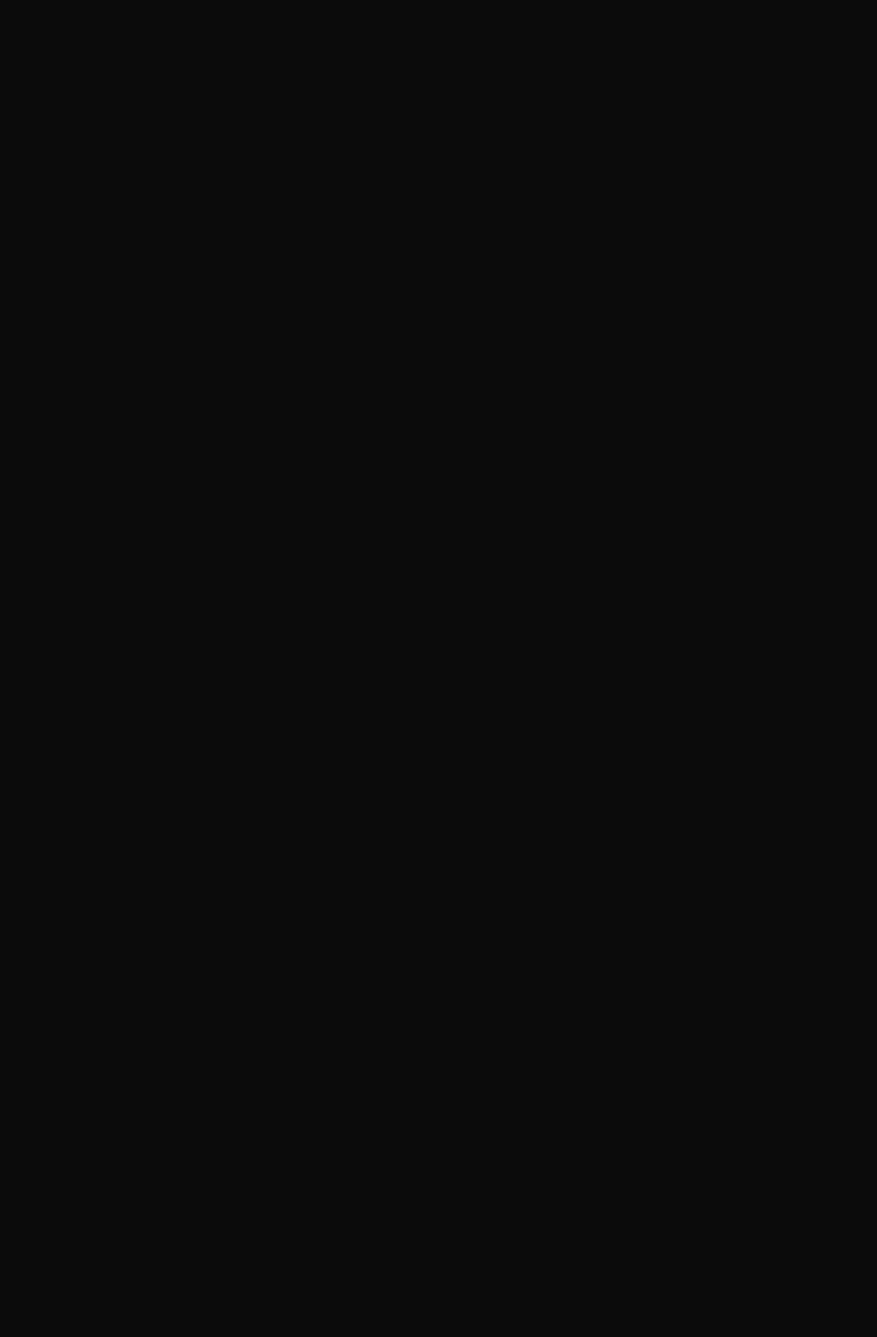
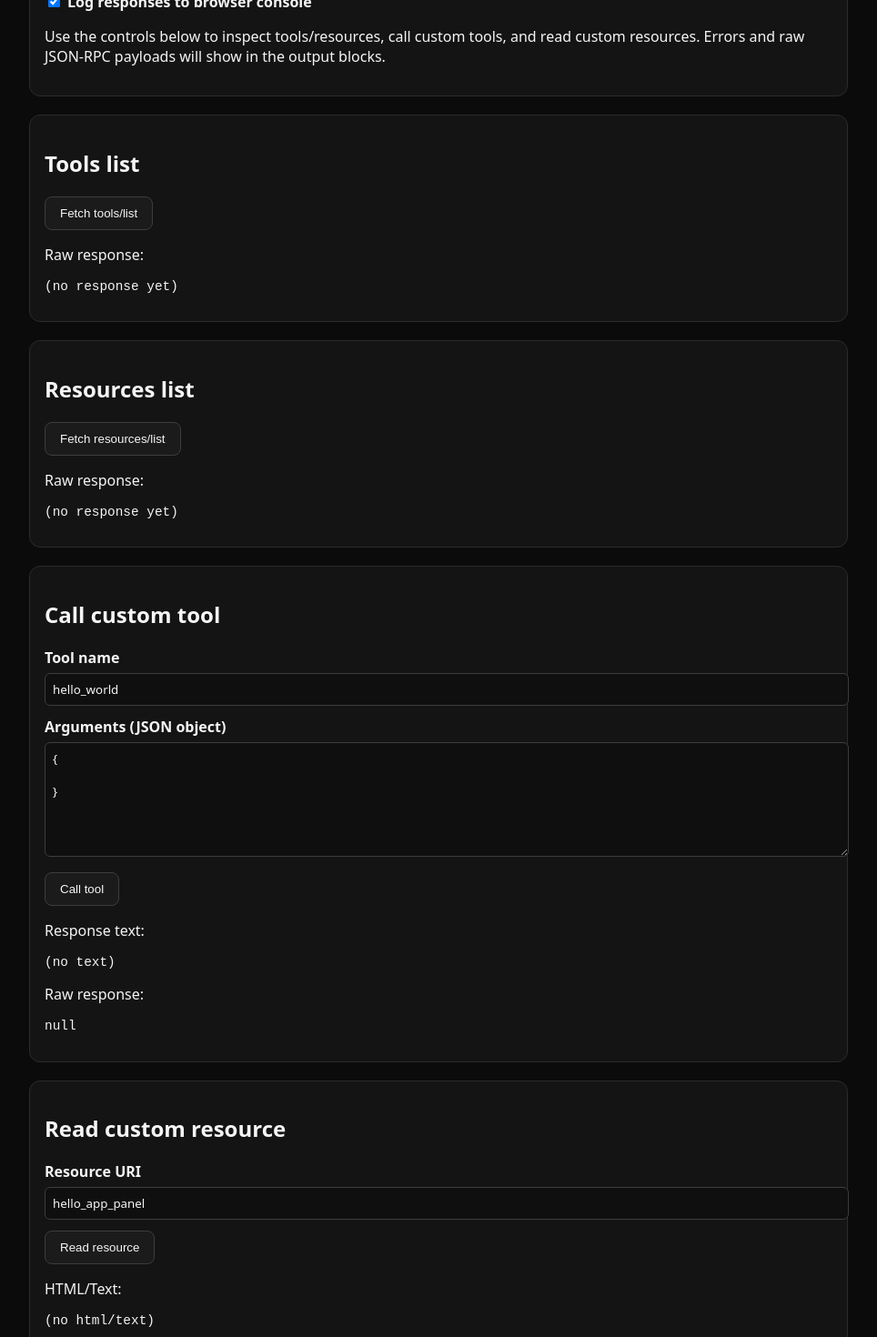
Before and after one commit to VibeJaro/MCP_Host, a Next.js app: page / in a window 1280 px wide. Shown: the part 1020-2490 px from the top of the page at 91% size, without its empty margins (158-1122 px from the left). Before the commit the page ends 959 px from the top, so only its background shows below. Built offline with nearby package versions, Linux system fonts and the light colour scheme.

Commit message:
Add MCP debugging controls and checklist

```diff
--- /dev/null
+++ b/app/api/mcp/call-tool/route.ts
@@ -0,0 +1,24 @@
+import { callTool } from "@/lib/mcpClient";
+import { extractTextFromMcpResponse, isRecord } from "@/lib/mcpParsing";
+
+type RequestBody = {
+  name?: string;
+  arguments?: Record<string, unknown>;
+};
+
+export async function POST(request: Request) {
+  try {
+    const body = (await request.json()) as RequestBody;
+    if (!body?.name || typeof body.name !== "string") {
+      return Response.json({ text: "", raw: { error: "Tool name is required" } }, { status: 400 });
+    }
+
+    const args = isRecord(body.arguments) ? body.arguments : {};
+    const raw = await callTool(body.name, args);
+    const text = extractTextFromMcpResponse(raw);
+    return Response.json({ text, raw });
+  } catch (error) {
+    const message = error instanceof Error ? error.message : "Unknown error";
+    return Response.json({ text: "", raw: { error: message } }, { status: 500 });
+  }
+}
--- /dev/null
+++ b/app/api/mcp/read-resource/route.ts
@@ -0,0 +1,22 @@
+import { readResource } from "@/lib/mcpClient";
+import { extractTextFromMcpResponse } from "@/lib/mcpParsing";
+
+type RequestBody = {
+  uri?: string;
+};
+
+export async function POST(request: Request) {
+  try {
+    const body = (await request.json()) as RequestBody;
+    if (!body?.uri || typeof body.uri !== "string") {
+      return Response.json({ html: "", raw: { error: "Resource URI is required" } }, { status: 400 });
+    }
+
+    const raw = await readResource(body.uri);
+    const html = extractTextFromMcpResponse(raw);
+    return Response.json({ html, raw });
+  } catch (error) {
+    const message = error instanceof Error ? error.message : "Unknown error";
+    return Response.json({ html: "", raw: { error: message } }, { status: 500 });
+  }
+}
--- /dev/null
+++ b/app/api/mcp/resources-list/route.ts
@@ -0,0 +1,11 @@
+import { listResources } from "@/lib/mcpClient";
+
+export async function GET() {
+  try {
+    const raw = await listResources();
+    return Response.json({ raw });
+  } catch (error) {
+    const message = error instanceof Error ? error.message : "Unknown error";
+    return Response.json({ raw: { error: message } }, { status: 500 });
+  }
+}
--- /dev/null
+++ b/app/api/mcp/tools-list/route.ts
@@ -0,0 +1,11 @@
+import { listTools } from "@/lib/mcpClient";
+
+export async function GET() {
+  try {
+    const raw = await listTools();
+    return Response.json({ raw });
+  } catch (error) {
+    const message = error instanceof Error ? error.message : "Unknown error";
+    return Response.json({ raw: { error: message } }, { status: 500 });
+  }
+}
--- a/app/components/HostPanel.tsx
+++ b/app/components/HostPanel.tsx
@@ -16,7 +16,21 @@ const emptyState: ResponseState = { text: "", raw: null };
 export default function HostPanel({ serverUrlMasked }: Props) {
   const [helloState, setHelloState] = useState<ResponseState>(emptyState);
   const [resourceState, setResourceState] = useState<ResponseState>(emptyState);
+  const [toolsListState, setToolsListState] = useState<ResponseState>(emptyState);
+  const [resourcesListState, setResourcesListState] = useState<ResponseState>(emptyState);
+  const [customToolState, setCustomToolState] = useState<ResponseState>(emptyState);
+  const [customResourceState, setCustomResourceState] = useState<ResponseState>(emptyState);
   const [busy, setBusy] = useState<string | null>(null);
+  const [toolName, setToolName] = useState("hello_world");
+  const [toolArgs, setToolArgs] = useState("{\n  \n}");
+  const [resourceUri, setResourceUri] = useState("hello_app_panel");
+  const [logToConsole, setLogToConsole] = useState(true);
+
+  const logDebug = (label: string, payload: unknown) => {
+    if (logToConsole) {
+      console.log(`[MCP Debug] ${label}`, payload);
+    }
+  };
 
   const callHello = async () => {
     setBusy("hello");
@@ -24,6 +38,7 @@ export default function HostPanel({ serverUrlMasked }: Props) {
       const response = await fetch("/api/mcp/call-hello", { method: "POST" });
       const data = (await response.json()) as ResponseState;
       setHelloState({ text: data.text ?? "", raw: data.raw });
+      logDebug("hello_world response", data);
     } catch (error) {
       const message = error instanceof Error ? error.message : "Unknown error";
       setHelloState({ text: "", raw: { error: message } });
@@ -38,9 +53,84 @@ export default function HostPanel({ serverUrlMasked }: Props) {
       const response = await fetch("/api/mcp/resource");
       const data = (await response.json()) as { html?: string; raw?: unknown };
       setResourceState({ text: data.html ?? "", raw: data.raw ?? null });
+      logDebug("default resource response", data);
     } catch (error) {
       const message = error instanceof Error ? error.message : "Unknown error";
       setResourceState({ text: "", raw: { error: message } });
+    } finally {
+      setBusy(null);
+    }
+  };
+
+  const listTools = async () => {
+    setBusy("tools-list");
+    try {
+      const response = await fetch("/api/mcp/tools-list");
+      const data = (await response.json()) as { raw?: unknown };
+      const text = JSON.stringify(data.raw ?? null, null, 2);
+      setToolsListState({ text, raw: data.raw ?? null });
+      logDebug("tools/list response", data);
+    } catch (error) {
+      const message = error instanceof Error ? error.message : "Unknown error";
+      setToolsListState({ text: "", raw: { error: message } });
+    } finally {
+      setBusy(null);
+    }
+  };
+
+  const listResources = async () => {
+    setBusy("resources-list");
+    try {
+      const response = await fetch("/api/mcp/resources-list");
+      const data = (await response.json()) as { raw?: unknown };
+      const text = JSON.stringify(data.raw ?? null, null, 2);
+      setResourcesListState({ text, raw: data.raw ?? null });
+      logDebug("resources/list response", data);
+    } catch (error) {
+      const message = error instanceof Error ? error.message : "Unknown error";
+      setResourcesListState({ text: "", raw: { error: message } });
+    } finally {
+      setBusy(null);
+    }
+  };
+
+  const callCustomTool = async () => {
+    setBusy("call-tool");
+    try {
+      const parsed = toolArgs.trim() ? JSON.parse(toolArgs) : {};
+      if (parsed === null || Array.isArray(parsed) || typeof parsed !== "object") {
+        throw new Error("Arguments JSON must be an object");
+      }
+      const response = await fetch("/api/mcp/call-tool", {
+        method: "POST",
+        headers: { "content-type": "application/json" },
+        body: JSON.stringify({ name: toolName, arguments: parsed })
+      });
+      const data = (await response.json()) as ResponseState;
+      setCustomToolState({ text: data.text ?? "", raw: data.raw });
+      logDebug("custom tool response", { request: { name: toolName, arguments: parsed }, data });
+    } catch (error) {
+      const message = error instanceof Error ? error.message : "Unknown error";
+      setCustomToolState({ text: "", raw: { error: message } });
+    } finally {
+      setBusy(null);
+    }
+  };
+
+  const readCustomResource = async () => {
+    setBusy("read-resource");
+    try {
+      const response = await fetch("/api/mcp/read-resource", {
+        method: "POST",
+        headers: { "content-type": "application/json" },
+        body: JSON.stringify({ uri: resourceUri })
+      });
+      const data = (await response.json()) as { html?: string; raw?: unknown };
+      setCustomResourceState({ text: data.html ?? "", raw: data.raw ?? null });
+      logDebug("custom resource response", { request: { uri: resourceUri }, data });
+    } catch (error) {
+      const message = error instanceof Error ? error.message : "Unknown error";
+      setCustomResourceState({ text: "", raw: { error: message } });
     } finally {
       setBusy(null);
     }
@@ -77,6 +167,86 @@ export default function HostPanel({ serverUrlMasked }: Props) {
         <p>Raw response:</p>
         <pre>{JSON.stringify(resourceState.raw, null, 2)}</pre>
       </section>
+
+      <section>
+        <h2>Debug Console</h2>
+        <label>
+          <input
+            type="checkbox"
+            checked={logToConsole}
+            onChange={(event) => setLogToConsole(event.target.checked)}
+          />
+          Log responses to browser console
+        </label>
+        <p>
+          Use the controls below to inspect tools/resources, call custom tools, and read custom
+          resources. Errors and raw JSON-RPC payloads will show in the output blocks.
+        </p>
+      </section>
+
+      <section>
+        <h2>Tools list</h2>
+        <button onClick={listTools} disabled={busy !== null}>
+          Fetch tools/list
+        </button>
+        <p>Raw response:</p>
+        <pre>{toolsListState.text || "(no response yet)"}</pre>
+      </section>
+
+      <section>
+        <h2>Resources list</h2>
+        <button onClick={listResources} disabled={busy !== null}>
+          Fetch resources/list
+        </button>
+        <p>Raw response:</p>
+        <pre>{resourcesListState.text || "(no response yet)"}</pre>
+      </section>
+
+      <section>
+        <h2>Call custom tool</h2>
+        <label>
+          Tool name
+          <input
+            type="text"
+            value={toolName}
+            onChange={(event) => setToolName(event.target.value)}
+          />
+        </label>
+        <label>
+          Arguments (JSON object)
+          <textarea
+            rows={6}
+            value={toolArgs}
+            onChange={(event) => setToolArgs(event.target.value)}
+          />
+        </label>
+        <button onClick={callCustomTool} disabled={busy !== null}>
+          Call tool
+        </button>
+        <p>Response text:</p>
+        <pre>{customToolState.text || "(no text)"}</pre>
+        <p>Raw response:</p>
+        <pre>{JSON.stringify(customToolState.raw, null, 2)}</pre>
+      </section>
+
+      <section>
+        <h2>Read custom resource</h2>
+        <label>
+          Resource URI
+          <input
+            type="text"
+            value={resourceUri}
+            onChange={(event) => setResourceUri(event.target.value)}
+          />
+        </label>
+        <button onClick={readCustomResource} disabled={busy !== null}>
+          Read resource
+        </button>
+        <p>HTML/Text:</p>
+        <pre>{customResourceState.text || "(no html/text)"}</pre>
+        <p>Raw response:</p>
+        <pre>{JSON.stringify(customResourceState.raw, null, 2)}</pre>
+      </section>
     </main>
   );
 }
--- a/app/globals.css
+++ b/app/globals.css
@@ -38,6 +38,29 @@ section {
   background: #141414;
 }
 
+label {
+  display: block;
+  margin: 12px 0;
+  font-weight: 600;
+}
+
+input,
+textarea {
+  width: 100%;
+  margin-top: 6px;
+  padding: 8px;
+  border: 1px solid #3d3d3d;
+  border-radius: 6px;
+  background: #0f0f0f;
+  color: inherit;
+  font-family: inherit;
+}
+
+input[type="checkbox"] {
+  width: auto;
+  margin-right: 8px;
+}
+
 pre {
   white-space: pre-wrap;
   word-break: break-word;
--- a/lib/mcpClient.ts
+++ b/lib/mcpClient.ts
@@ -12,7 +12,8 @@ async function requestMcp(method: string, params: Record<string, unknown>): Prom
   const response = await fetch(serverUrl, {
     method: "POST",
     headers: {
-      "content-type": "application/json"
+      "content-type": "application/json",
+      accept: "application/json"
     },
     body: JSON.stringify({
       jsonrpc: "2.0",
@@ -41,8 +42,23 @@ export async function callToolHelloWorld(): Promise<unknown> {
   });
 }
 
+export async function callTool(name: string, args: Record<string, unknown>): Promise<unknown> {
+  return requestMcp("tools/call", {
+    name,
+    arguments: args
+  });
+}
+
 export async function readResource(resourceId: string): Promise<unknown> {
   return requestMcp("resources/read", {
     uri: resourceId
   });
 }
+
+export async function listTools(): Promise<unknown> {
+  return requestMcp("tools/list", {});
+}
+
+export async function listResources(): Promise<unknown> {
+  return requestMcp("resources/list", {});
+}
```
Also changed, not shown: 1 other file (tests, documents, lock files or other folders).
